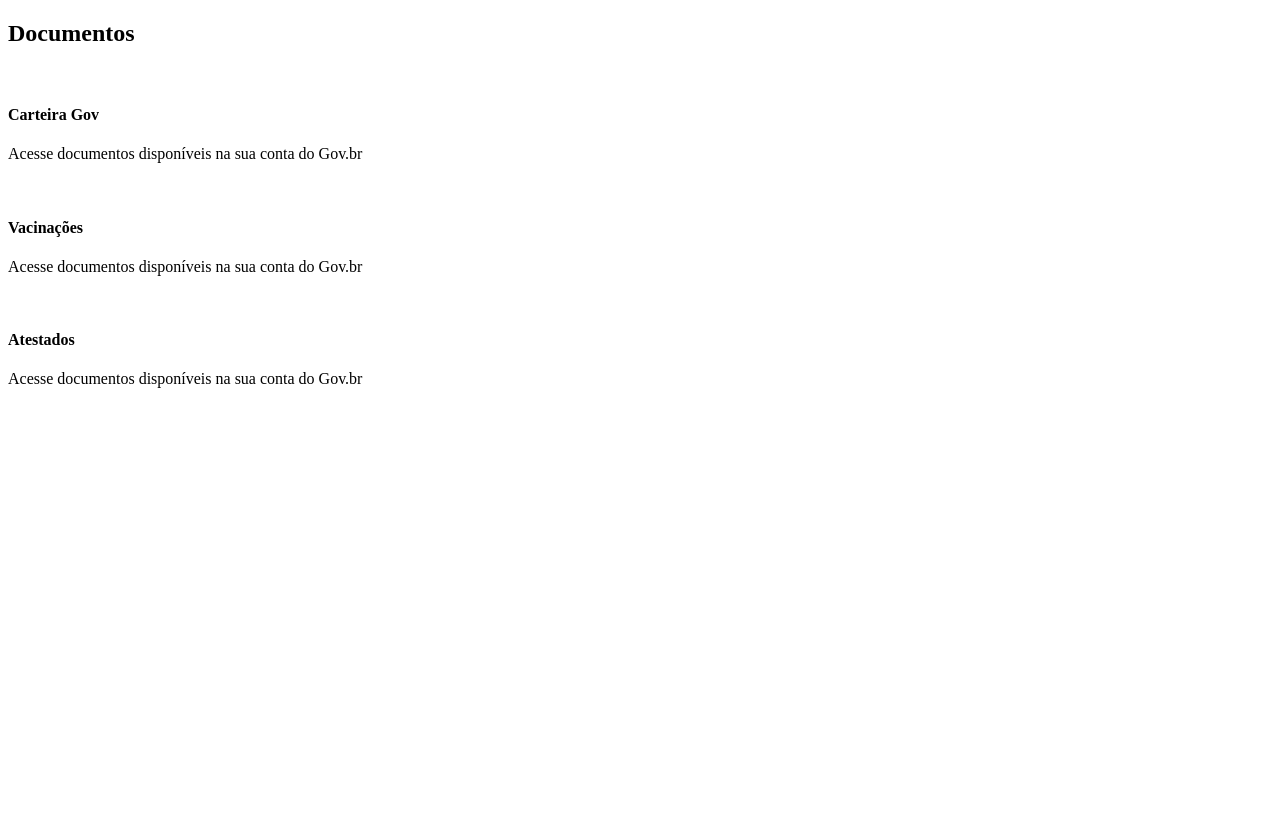
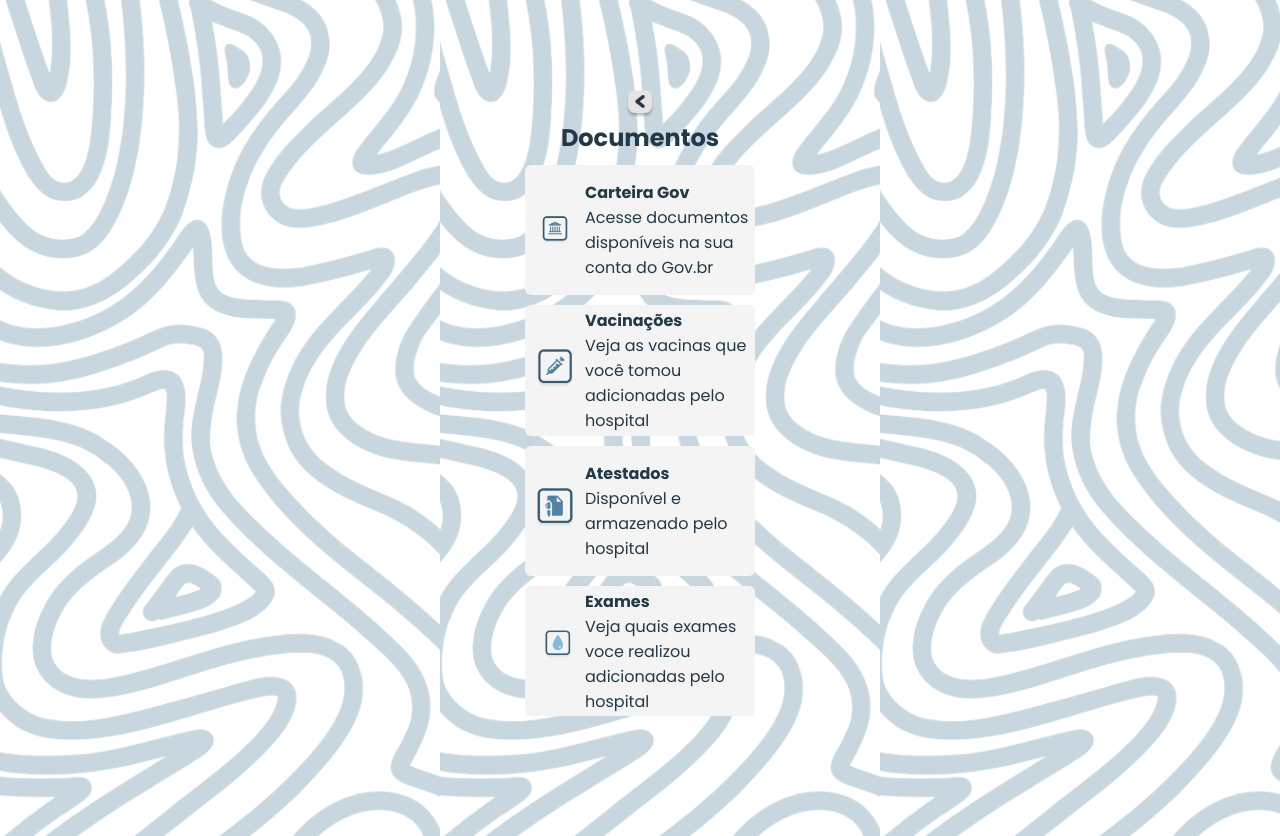
Before and after one commit to VitalizeApp/app-frontend, a plain HTML site: page src/pages/historico/documentos.html in a window 1280 px wide. Before the commit the page ends 800 px from the top, so only its background shows below. Drawn offline with Linux system fonts and the light colour scheme.

Commit message:
Alterações na tela de doc

```diff
--- /dev/null
+++ b/src/pages/historico/doc.css
@@ -0,0 +1,58 @@
+@import url('https://fonts.googleapis.com/css2?family=Poppins:ital,wght@0,100;0,200;0,300;0,400;0,500;0,600;0,700;0,800;0,900;1,100;1,200;1,300;1,400;1,500;1,600;1,700;1,800;1,900&display=swap');
+
+*{
+    margin: 0;
+    padding: 0;
+    font-family: "Poppins", sans-serif;
+    box-sizing: border-box;
+    color: #233947;
+}
+body{
+    background: url(/src/pages/historico/imgsHistorico/backgroundDocumentos.png);
+    padding: 20px;
+}
+
+main{
+    display: flex;
+    flex-direction: column;
+    justify-content: center;
+    align-items: center;
+    gap: 10px;
+    padding: 30px;
+
+}
+.principal{
+    padding: 40px;
+    margin: 20px;
+
+}
+.principal h2{
+    text-align: center;
+}
+article{
+    display: flex;
+    background-color: #F4F4F4;
+    border-radius: 6px;
+    justify-content: center;
+    align-items: center;
+    margin: 10px;
+
+    width: 230px;
+}
+
+article img{
+    width: 60px;
+
+}
+.voltar{
+    display: flex;
+    justify-content: flex-start;
+    align-items: flex-start;
+    height: 0;
+    background-color: chocolate;
+}
+.voltar img{
+    display: flex;
+    width: 50px;
+
+}
--- a/src/pages/historico/documentos.html
+++ b/src/pages/historico/documentos.html
@@ -1,34 +1,50 @@
 <!DOCTYPE html>
-<html lang="en">
+<html lang="pt-br">
 <head>
     <meta charset="UTF-8">
     <meta name="viewport" content="width=device-width, initial-scale=1.0">
+    <link rel="stylesheet" href="/src/pages/historico/doc.css">
     <title>Tela de documentos</title>
 </head>
 <body>
     <main>
-        <h2>Documentos</h2>
+         <a class="voltar" href="/src/pages/home/home.html">
+            <img src="/src/pages/historico/imgsHistorico/voltar.png" alt="">
+         </a>
+        <div class="principal">
+            <h2>Documentos</h2>
         <article class="carteiraGov">
-            <img src="src/pages/historico/imgsHistorico/carteiraGov.png" alt="">
+            <img src="/src/pages/historico/imgsHistorico/carteiraGov.png" alt="">
             <div class="text">
                 <h4>Carteira Gov</h4>
                 <p>Acesse documentos disponíveis na sua conta do Gov.br</p>
             </div>
         </article>
         <article class="vacinacoes">
-            <img src="src/pages/historico/imgsHistorico/carteiraGov.png" alt="">
+            <img src="/src/pages/historico/imgsHistorico/69.png" alt="">
             <div class="text">
                 <h4>Vacinações</h4>
-                <p>Acesse documentos disponíveis na sua conta do Gov.br</p>
+                <p>Veja as vacinas que você tomou adicionadas pelo hospital</p>
             </div>
         </article>
         <article class="atestados">
-            <img src="src/pages/historico/imgsHistorico/carteiraGov.png" alt="">
+            <img src="/src/pages/historico/imgsHistorico/70.png" alt="">
             <div class="text">
                 <h4>Atestados</h4>
-                <p>Acesse documentos disponíveis na sua conta do Gov.br</p>
+                <p>Disponível e armazenado pelo hospital</p>
             </div>
         </article>
+        <article class="exames">
+            <img src="/src/pages/historico/imgsHistorico/71.png" alt="">
+            <div class="text">
+                <h4>Exames</h4>
+                <p>Veja quais exames voce realizou
+                    adicionadas pelo hospital </p>
+            </div>
+        </article>
+        </div>
+
+
     </main>
 </body>
 </html>
--- a/src/pages/home/artigo.css
+++ b/src/pages/home/artigo.css
@@ -5,18 +5,25 @@
     padding: 0;
     font-family: "Poppins", sans-serif;
     box-sizing: border-box;
+
 }
 body{
     background-color: #69A6D0;
+
 }
 main{
+    color: #fbfdff;
     padding: 10px;
+    display: flex;
+    flex-direction: column;
+    justify-content: center;
 }
 #voltar img{
     width: 30px;
     height: 30px;
 }
 .container{
+    color: #233947;
     width: 100%;
     height: 90dvh;
     background-color: #E8E8E8;
```
Also changed, not shown: public/telasDeIncializacao/telas/termos/termos.html (+1 -1 lines), src/pages/historico/historico.html (+1 -1 lines), src/pages/historico/imgsHistorico/69.png (added), src/pages/historico/imgsHistorico/70.png (added), src/pages/historico/imgsHistorico/71.png (added), src/pages/historico/imgsHistorico/voltar.png (added).
